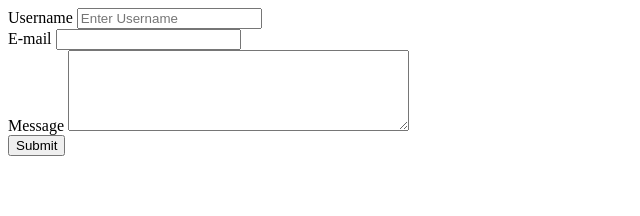
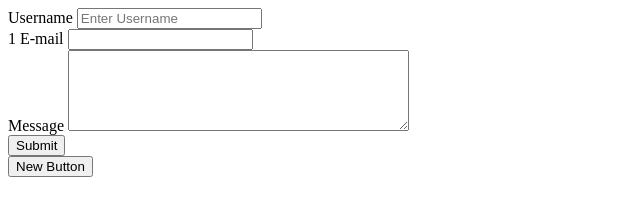
Before and after one commit to NikolaosDaskalos/webgit, a plain HTML site: page chapter1/form1.html in a window 1280 px wide. Shown: the whole page, without its empty margins (0-640 px from the left). Drawn offline with Linux system fonts and the light colour scheme.

Commit message:
form1 v0.2

```diff
--- a/chapter1/form1.html
+++ b/chapter1/form1.html
@@ -14,7 +14,7 @@
             <label for="username">Username</label>
             <input type="text" id="username" placeholder="Enter Username" >
         </div>
-        <div>
+        <div>1
             <label for="email">E-mail</label>
             <input type="email" id="email" >
         </div>
@@ -27,5 +27,6 @@
         </div>
 
     </form>
+	<button type="button">New Button</button>
 </body>
 </html>
```
